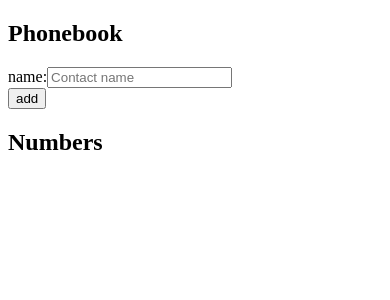
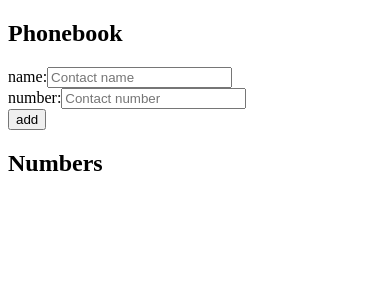
Before and after one commit to Hueeerta/full-stack-open-2022, a React (Create React App) app in the folder part2/phonebook/: page / in a window 390 px wide. Shown: the top 300 px of the page. Built offline with nearby package versions, Linux system fonts and the light colour scheme.

Commit message:
Part 2.8: The Phonebook, step3

```diff
--- a/part2/phonebook/src/App.js
+++ b/part2/phonebook/src/App.js
@@ -1,19 +1,35 @@
 import { useState } from "react";
 
 const App = () => {
-  const [persons, setPersons] = useState("");
+  const [persons, setPersons] = useState({ name: "", number: "" });
   const [newName, setNewName] = useState([]);
 
   const handleInputChange = (event) => {
-    setPersons(event.target.value);
+    const newPerson = { ...persons };
+    event.target.id === "name"
+      ? (newPerson.name = event.target.value)
+      : (newPerson.number = event.target.value);
+    setPersons(newPerson);
   };
 
   const handleNewNames = (event) => {
     event.preventDefault();
-    newName.indexOf(persons) < 0
-      ? setNewName(newName.concat(persons))
-      : alert(`${persons} already exist`);
-    setPersons("");
+    const newNameKeys = Object.getOwnPropertyNames(newName);
+    let inputIsNew = true;
+    for (const key of newNameKeys) {
+      if (newName[key].name === persons.name) {
+        inputIsNew = false;
+        break;
+      }
+    }
+    if (inputIsNew) {
+      const newPerson = [...newName];
+      newPerson.push(persons);
+      setNewName(newPerson);
+    } else {
+      alert(`${persons.name} is already added to phonebook`);
+    }
+    setPersons({ name: "", number: "" });
   };
 
   return (
@@ -25,8 +41,19 @@ const App = () => {
           <input
             id="name"
             type="text"
-            value={persons}
+            value={persons.name}
             placeholder="Contact name"
+            onChange={handleInputChange}
+          />
+        </label>
+        <br />
+        <label htmlFor="number">
+          number:
+          <input
+            id="number"
+            type="text"
+            value={persons.number}
+            placeholder="Contact number"
             onChange={handleInputChange}
           />
         </label>
@@ -36,8 +63,10 @@ const App = () => {
         </button>
       </form>
       <h2>Numbers</h2>
-      {newName.map((contact) => (
-        <p key={contact}>{contact}</p>
+      {newName.map((contact, index) => (
+        <p key={index + "-" + contact.name}>
+          {contact.name} {contact.number}
+        </p>
       ))}
     </>
   );
```
